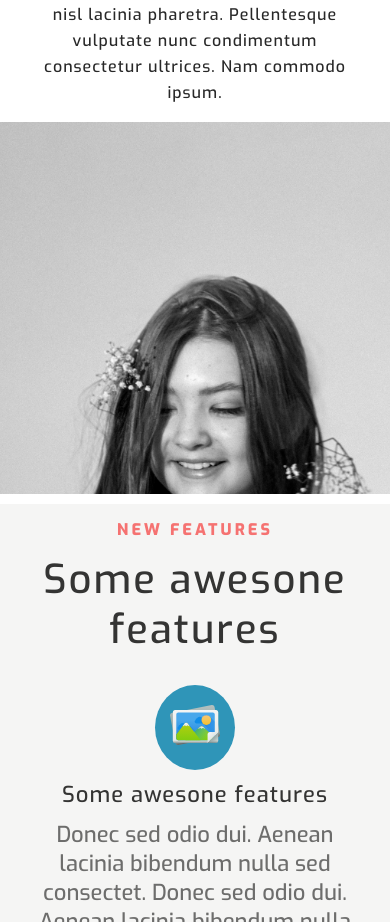
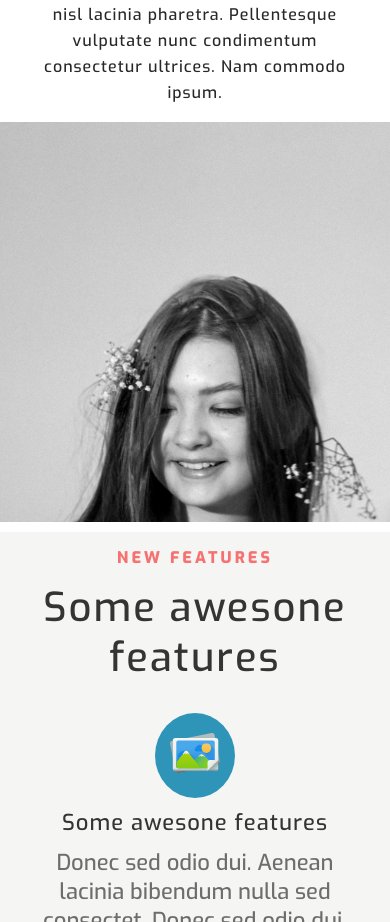
Before and after one commit to gapragapr/company-landing, a plain HTML site: page index.htm in a window 390 px wide. Shown: the part 1706-2628 px from the top of the page. Drawn offline with Linux system fonts and the light colour scheme.

Commit message:
Update style.css

```diff
--- a/css/style.css
+++ b/css/style.css
@@ -409,7 +409,7 @@ a{
     }
     .first-section-block2{
         width: 100%;
-        height: 372px;
+        height: 400px;
     }
     .full-screen-section{
         padding: 15px;
```
